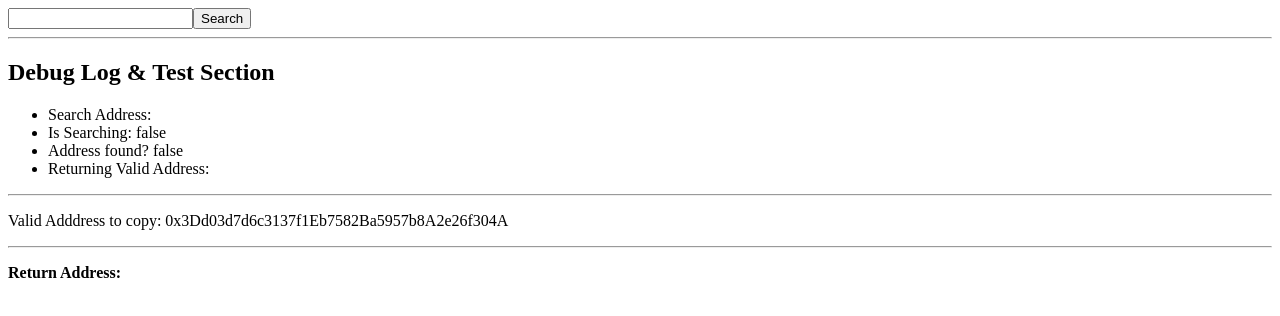
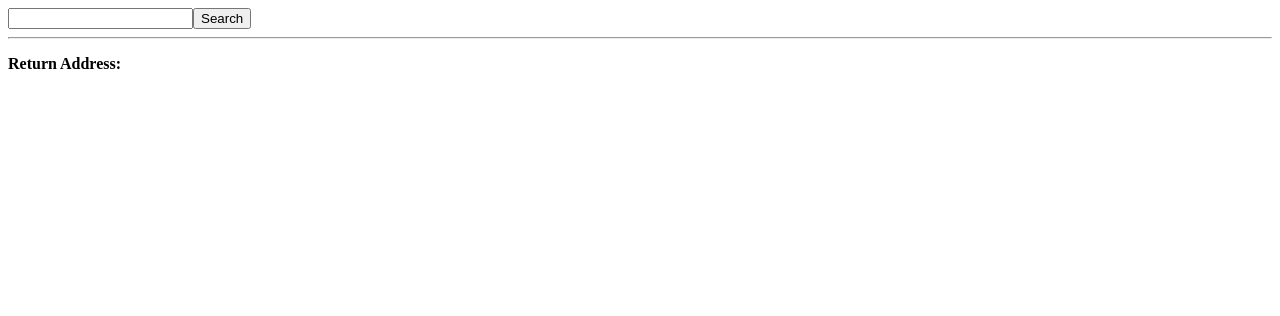
Before and after one commit to jessgusclark/rns-react-components, a React (Create React App) app: page / in a window 1280 px wide. Shown: the top 316 px of the page. Built offline with nearby package versions, Linux system fonts and the light colour scheme.

Commit message:
Remove the debug section from the component's view.

```diff
--- a/src/App.js
+++ b/src/App.js
@@ -7,8 +7,10 @@ function App() {
   const callBack = (response) => {
     if (response.success) {
       setAddress(response.success);
+    } else {
+      // handle error
+      setAddress(response.error);
     }
-    // handle error
   };
 
   return (
--- a/src/components/AddressInput/containers/AddressInputContainer.js
+++ b/src/components/AddressInput/containers/AddressInputContainer.js
@@ -3,12 +3,8 @@ import { AddressInputComponent } from '../view';
 
 import searchForAddress from '../operations';
 
-const mapStateToProps = (state) => ({
-  searchAddress: state.searchAddr,
-  returnAddress: state.returnAddress,
-  isSearching: state.isSearching,
-  addressFound: state.addressFound,
-});
+// will be used in the future to pass user's display vars:
+const mapStateToProps = () => ({});
 
 const mapDispatchToProps = (dispatch) => ({
   searchButtonClick: (term) => searchForAddress(dispatch, term),
--- a/src/components/AddressInput/view/AddressInputComponent.js
+++ b/src/components/AddressInput/view/AddressInputComponent.js
@@ -2,7 +2,7 @@ import React from 'react';
 import propTypes from 'prop-types';
 
 // Presentational Component
-const AddressInputComponent = ({searchButtonClick, searchAddress, returnAddress, addressFound, isSearching}) => {
+const AddressInputComponent = ({ searchButtonClick }) => {
   let input;
 
   return (
@@ -19,43 +19,12 @@ const AddressInputComponent = ({searchButtonClick, searchAddress, returnAddress,
       >
         Search
       </button>
-
-      <hr />
-      <h2>Debug Log & Test Section</h2>
-      <ul>
-        <li>
-          Search Address:
-          {searchAddress}
-        </li>
-        <li>
-          Is Searching:
-          {isSearching ? ' true' : ' false'}
-        </li>
-        <li>
-          Address found?
-          {addressFound ? ' true' : ' false'}
-        </li>
-        <li>
-          Returning Valid Address:
-          {returnAddress}
-        </li>
-      </ul>
-      <hr />
-      <p>
-        Valid Adddress to copy: 0x3Dd03d7d6c3137f1Eb7582Ba5957b8A2e26f304A
-      </p>
     </div>
   );
 };
 
 AddressInputComponent.propTypes = {
   searchButtonClick: propTypes.func.isRequired,
-
-  // debug props:
-  addressFound: propTypes.bool.isRequired,
-  searchAddress: propTypes.string,
-  returnAddress: propTypes.string,
-  isSearching: propTypes.bool.isRequired,
 };
 
 export default AddressInputComponent;
```
